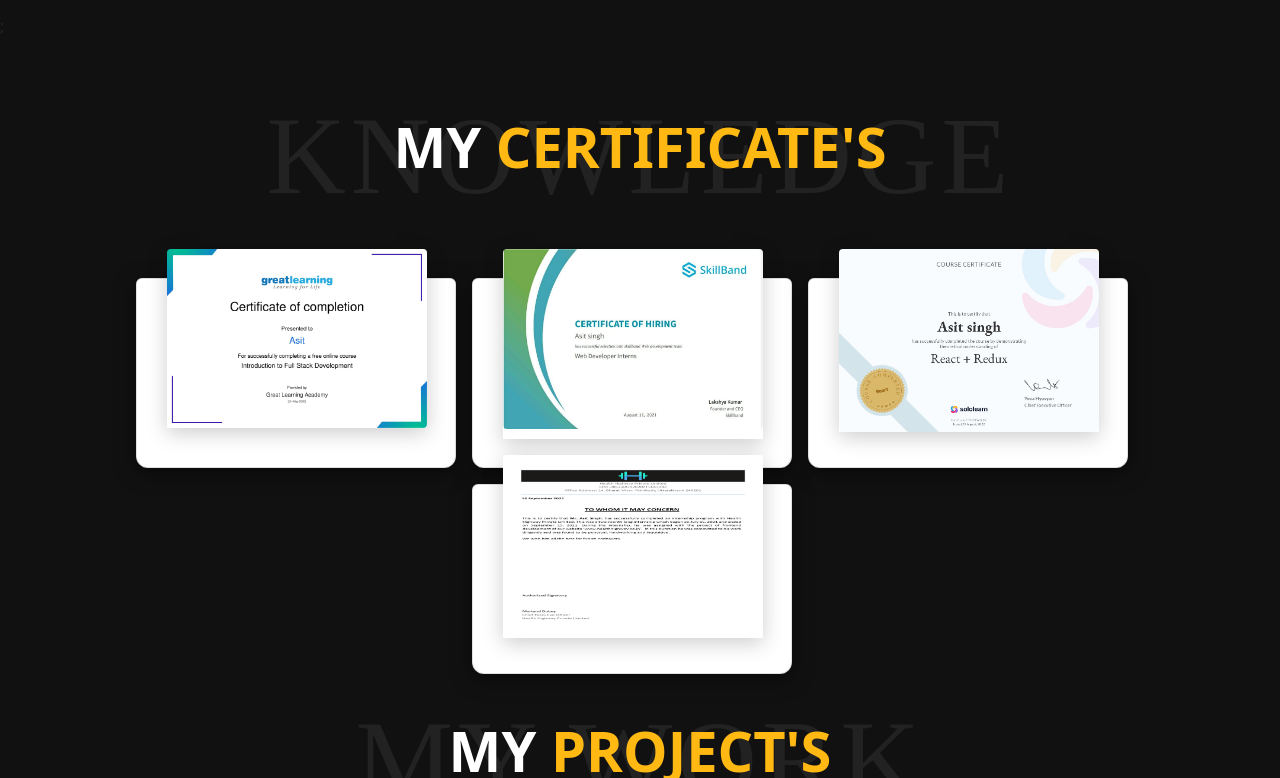
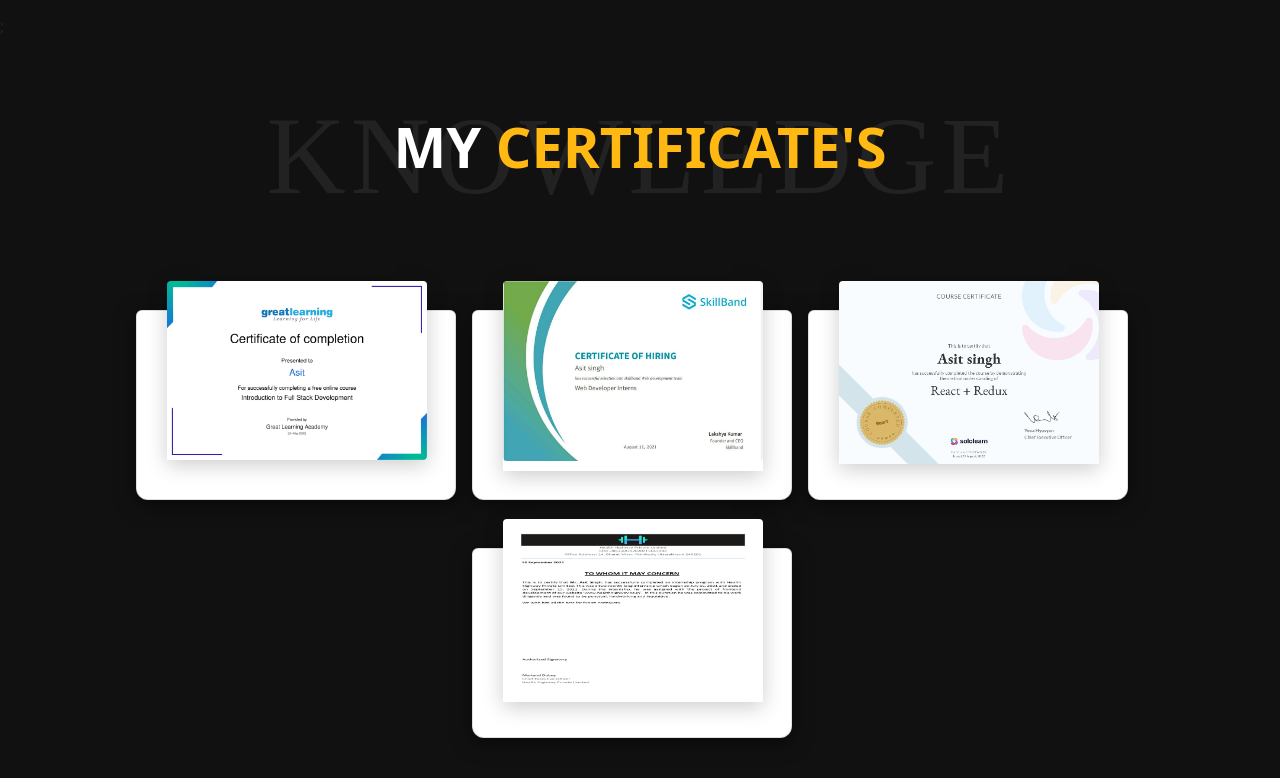
Before and after one commit to asitsi/potfolio, a React (Create React App) app: page / in a window 1280 px wide. Shown: the part 2541-3319 px from the top of the page. Built offline with nearby package versions, Linux system fonts and the light colour scheme; the HTML template or start-up script is replaced by a standard one; a web font is replaced by a local one.

Commit message:
cartificate section card margin

```diff
--- a/src/components/Cartificats/Card.js
+++ b/src/components/Cartificats/Card.js
@@ -40,7 +40,7 @@
       width: 320px;
       position: relative;
       background: #fff;
-      margin: 0px 1rem 1rem 0px;
+      margin: 2rem 1rem 1rem 0px;
       padding: 20px 15px 0px 15px;
       display: flex;
       flex-direction: column;
```
Also changed, not shown: public/img/Internship_Ceritficate_Health_High_Way_page.jpg (deleted).
